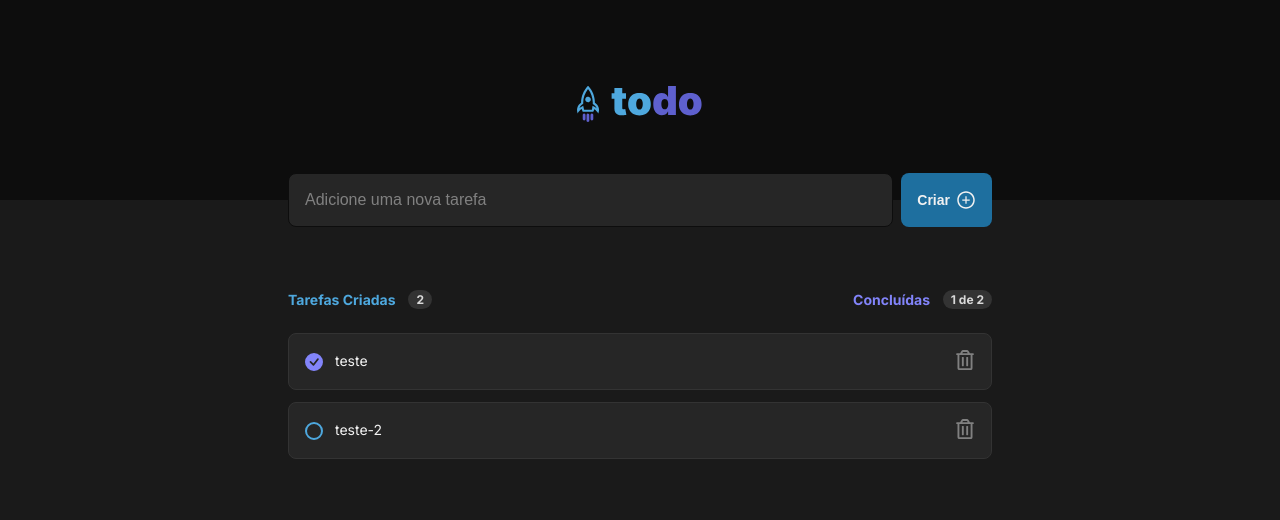
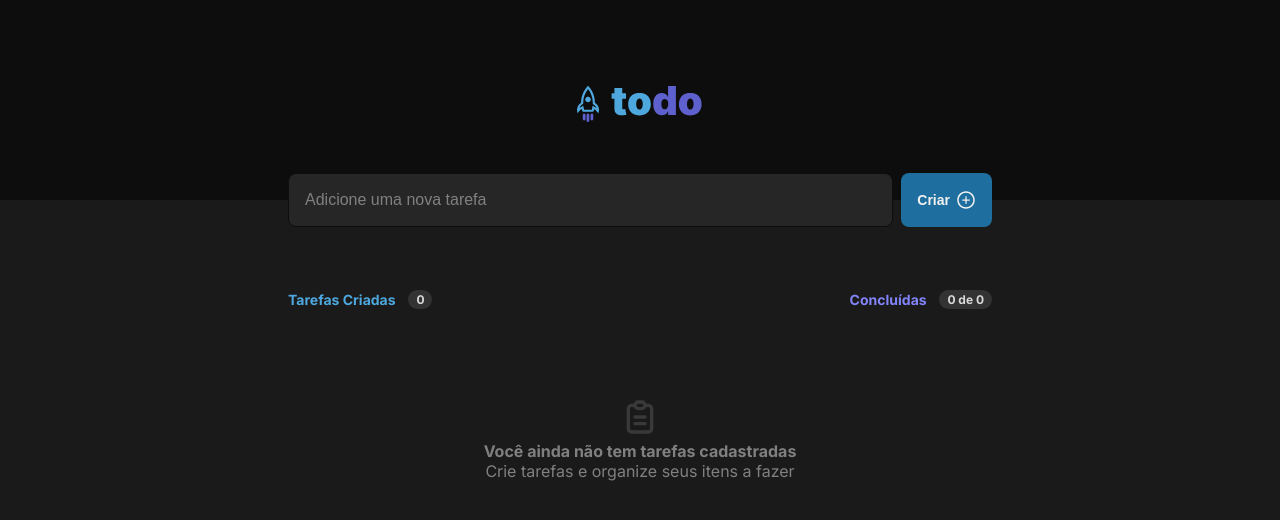
Before and after one commit to PhilipeF/praticando-conceitos, a React (Vite) app: page / in a window 1280 px wide. Shown: the top 520 px of the page. Built offline with nearby package versions, Linux system fonts and the light colour scheme.

Commit message:
Feat: adicionando traço nas tarefas concluidas

```diff
--- a/src/App.tsx
+++ b/src/App.tsx
@@ -10,17 +10,18 @@
 
 function App() {
   const [tasks, setTask] = useState<ITask[]>([
-    {
-      id: "1",
-      title: "teste",
-      isCompleted: true
-    },
-    {
-      id: "2",
-      title: "teste-2",
-      isCompleted: false
-    }
+    // {
+    //   id: "1",
+    //   title: "teste",
+    //   isCompleted: true
+    // },
+    // {
+    //   id: "2",
+    //   title: "teste-2",
+    //   isCompleted: false
+    // }
   ]);
+
 
   function addTask(taskTitle: string) {
     setTask([
--- a/src/components/Task/index.tsx
+++ b/src/components/Task/index.tsx
@@ -20,7 +20,7 @@
             >
                 {task.isCompleted ? <BsFillCheckCircleFill /> : <div />}
             </button>
-            <p>
+            <p className={task.isCompleted ? styles.textCompleted : ''}>
                 {task.title}
             </p>
             <button
--- a/src/components/Task/task.module.css
+++ b/src/components/Task/task.module.css
@@ -15,6 +15,11 @@
     color: var(--gray-100);
     line-height: 1.18rem;
     margin-right: auto;
+}
+
+p.textCompleted {
+    color: var(--gray-300);
+    text-decoration: line-through;
 }
 
 .checkContainer {
--- a/src/components/Tasks/index.tsx
+++ b/src/components/Tasks/index.tsx
@@ -1,6 +1,8 @@
 
 import { ITask } from '../../App';
 import { Task } from '../Task';
+import { TbClipboardText } from 'react-icons/tb';
+
 import styles from './task.module.css';
 
 interface Props {
@@ -34,6 +36,15 @@
                         onComplete={onComplete}
                     />
                 )}
+                {tasks.length <= 0 && (
+                    <section className={styles.empty}>
+                        <div>
+                            <TbClipboardText size={40} />
+                            <p>Você ainda não tem tarefas cadastradas</p>
+                            <span>Crie tarefas e organize seus itens a fazer</span>
+                        </div>
+                    </section>
+                )}
             </div>
         </section>
     )
--- a/src/components/Tasks/task.module.css
+++ b/src/components/Tasks/task.module.css
@@ -43,3 +43,21 @@
     flex-direction: column;
     gap: 0.75rem;
 }
+
+.empty {
+    margin-top: 4rem;
+    display: flex;
+    justify-content: center;
+    flex-direction: column;
+    gap: 1rem;
+    color: var(--gray-300);
+    text-align: center;
+}
+
+.empty svg {
+    opacity: 0.3;
+}
+
+.empty p {
+    font-weight: 700;
+}
```
